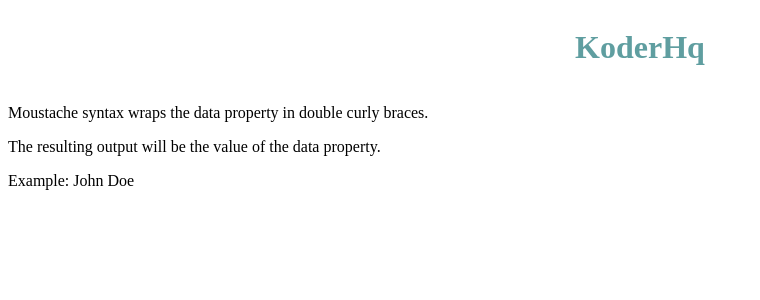
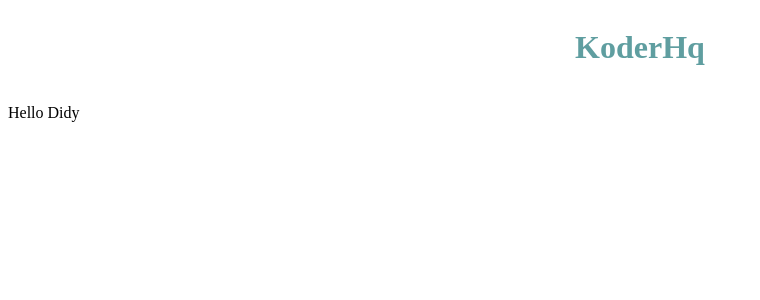
Before and after one commit to didymus707/vue-app, a Vue app: page / in a window 1280 px wide. Shown: the top 300 px of the page, without its empty margins (0-760 px from the left). Built offline with nearby package versions, Linux system fonts and the light colour scheme.

Commit message:
methhods

```diff
--- a/src/App.vue
+++ b/src/App.vue
@@ -2,18 +2,21 @@
   <div class="top">
     <h1>KoderHq</h1>
   </div>
-  <p>Moustache syntax wraps the data property in double curly braces.</p>
 
-  <p>The resulting output will be the value of the data property.</p>
-  <p>Example: {{ name }}</p>
+  <p>{{ greeting('Didy') }}</p>
 </template>
 
 <script>
 export default {
   data() {
     return {
-      name: "John Doe",
+      name: "Didy",
     };
+  },
+  methods: {
+    greeting: (name) => {
+      return "Hello " + name;
+    },
   },
 };
 </script>
@@ -21,9 +24,9 @@ export default {
 <style>
 .top {
   display: flex;
-  justify-content: center;
   width: 100%;
   color: cadetblue;
+  justify-content: center;
 }
 .btn {
   margin-left: 8px;
```
